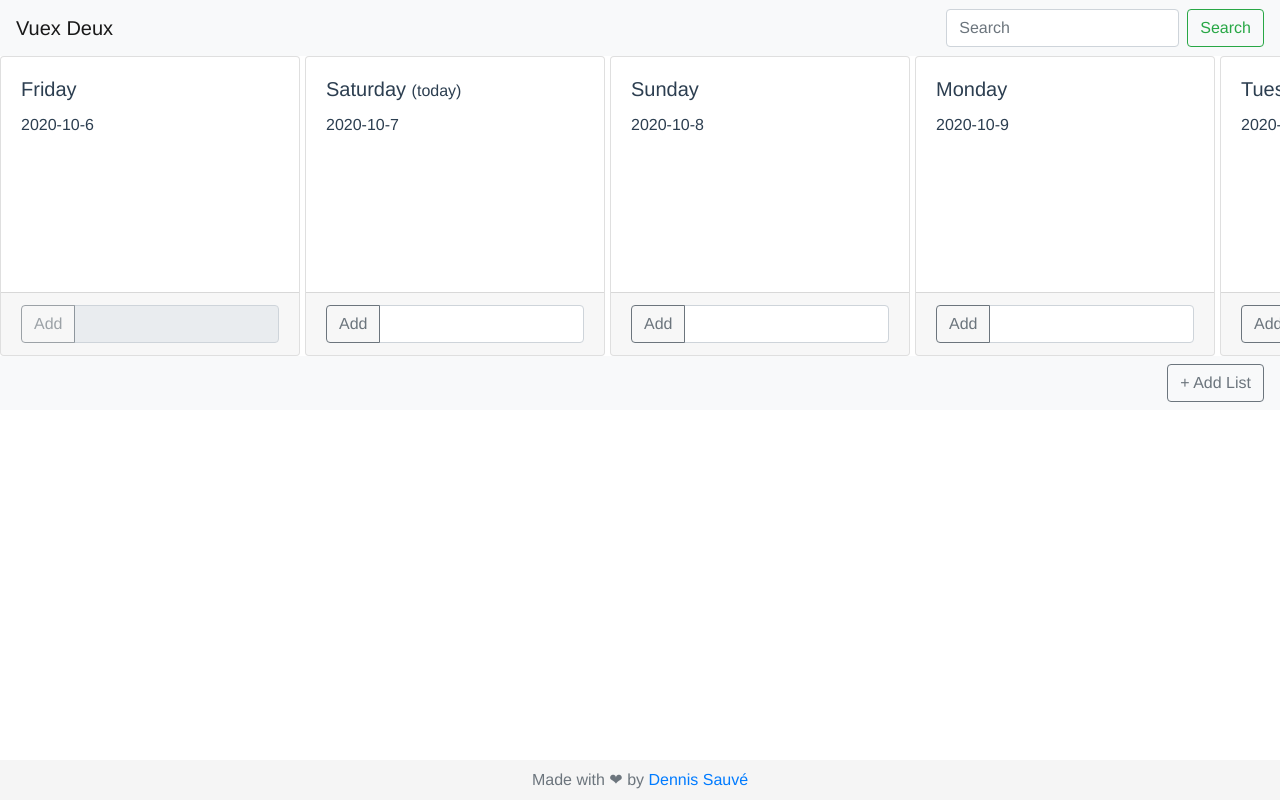
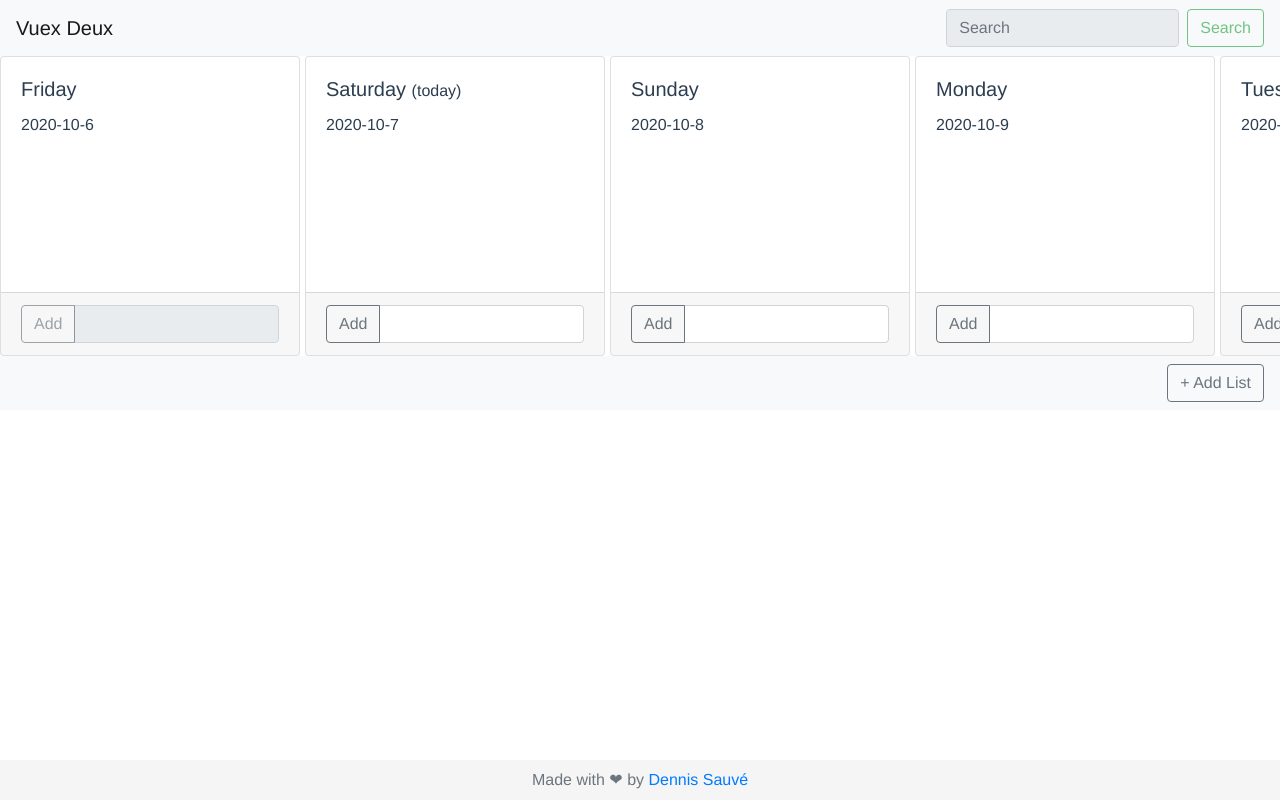
Before and after one commit to dengsauve/vuex-deux, a Vue app: page / in a window 1280 px wide. Built offline with nearby package versions, Linux system fonts and the light colour scheme.

Commit message:
Update Navigation.vue
Disabling search for the time being

```diff
--- a/src/components/Navigation.vue
+++ b/src/components/Navigation.vue
@@ -2,8 +2,8 @@
   <nav class="navbar navbar-light bg-light">
     <a class="navbar-brand">{{title}}</a>
     <form class="form-inline" v-if="searchbar">
-      <input class="form-control mr-sm-2" type="search" placeholder="Search" aria-label="Search">
-      <button class="btn btn-outline-success my-2 my-sm-0" type="submit">Search</button>
+      <input class="form-control mr-sm-2" type="search" placeholder="Search" aria-label="Search" disabled>
+      <button class="btn btn-outline-success my-2 my-sm-0" type="submit" disabled>Search</button>
     </form>
 
     <button class="btn btn-outline-secondary" v-if="add" @click="addList">
```
